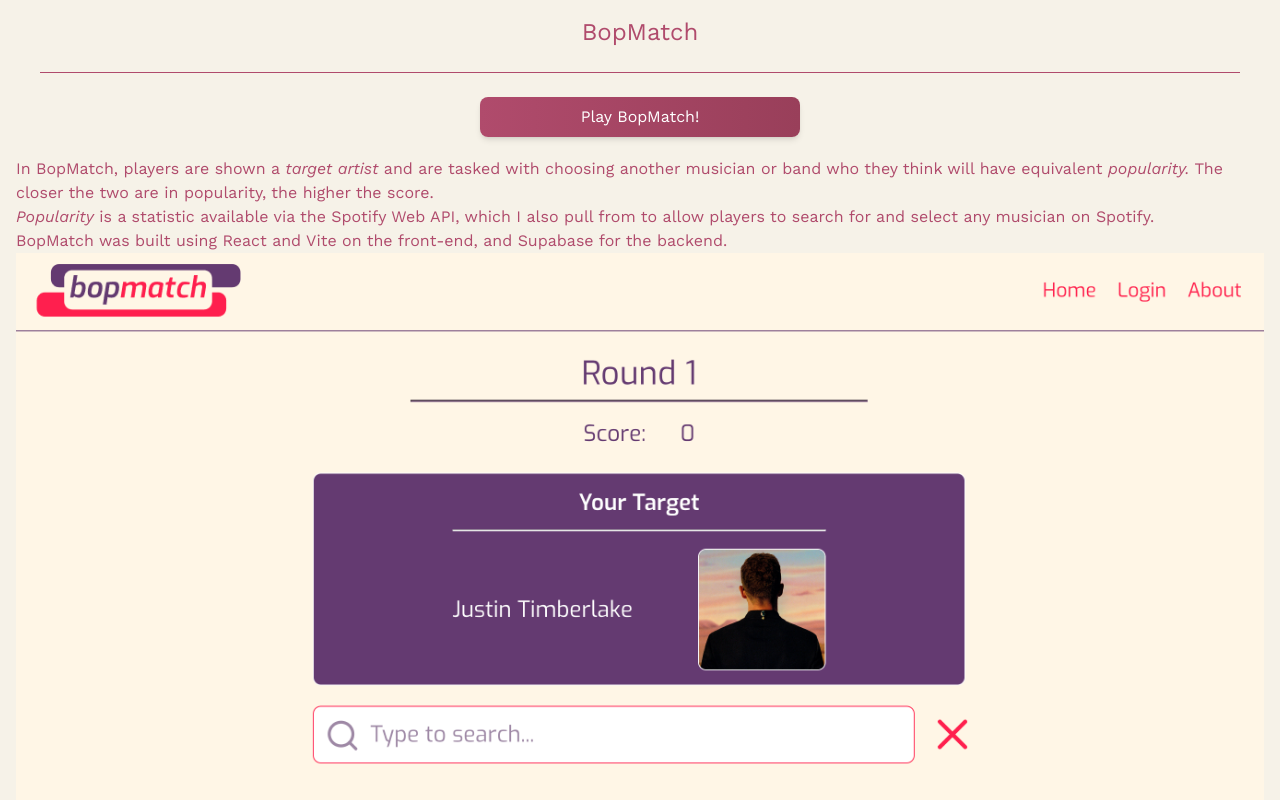
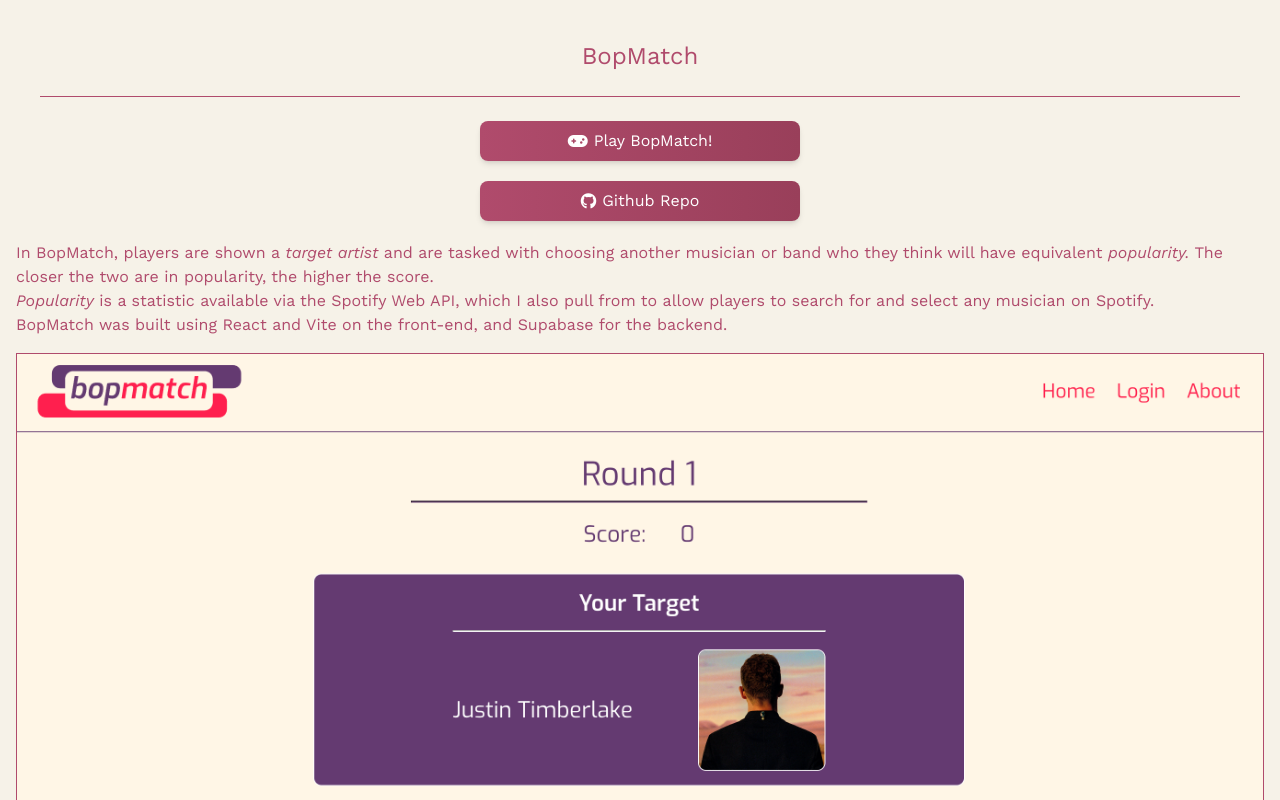
Before and after one commit to jacob-fm/portfolio-site-react, a React (Vite) app: page /bopmatch in a window 1280 px wide. Shown: the top 800 px of the page. Built offline with nearby package versions, Linux system fonts and the light colour scheme.

Commit message:
adjust bopmatch content

```diff
--- a/src/routes/Bopmatch.jsx
+++ b/src/routes/Bopmatch.jsx
@@ -2,9 +2,15 @@
 export default function Bopmatch() {
   return (
     <>
-      <h1 className="text-2xl text-center">BopMatch</h1>
+      <h1 className="text-2xl text-center mt-6">BopMatch</h1>
       <hr className="m-6"></hr>
-      <LinkButton route="https://bopmatch.com">Play BopMatch!</LinkButton>
+      <LinkButton route="https://bopmatch.com">
+        <i className="fa-solid fa-gamepad "></i>Play BopMatch!
+      </LinkButton>
+      <LinkButton route="https://github.com/jacob-fm/spotify-guesser">
+        <i className="fa-brands fa-github "></i>
+        Github Repo
+      </LinkButton>
       <p>
         In BopMatch, players are shown a <i>target artist</i>{" "}
         and are tasked with choosing another musician or band who they think
@@ -22,7 +28,7 @@
         BopMatch was built using React and Vite on the front-end, and Supabase
         for the backend.
       </p>
-      <figure>
+      <figure className="my-4 border border-primary">
         <img
           src="/media/bopmatch/homepage.png"
           alt="Screenshot of BopMatch"
```
